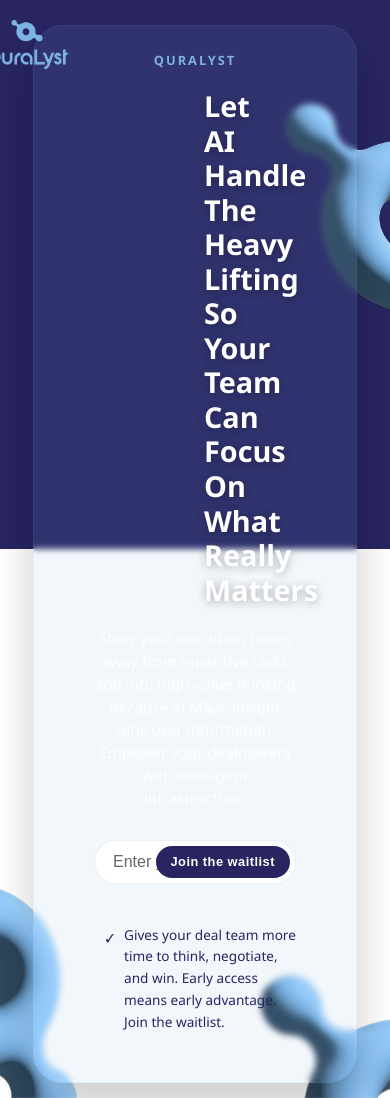
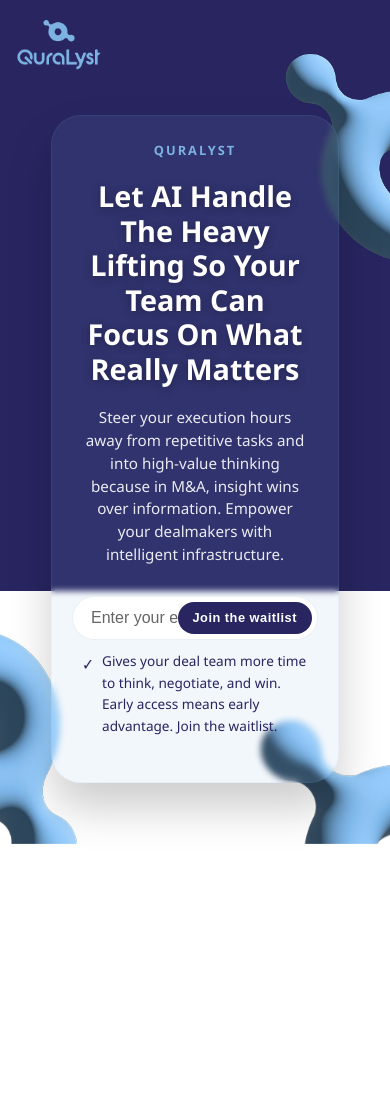
Before and after one commit to Jatin0804/teaser, a website: page index.html in a window 390 px wide. After the commit the page ends 844 px from the top, so only its background shows below. Drawn offline with Linux system fonts and the light colour scheme.

Commit message:
Mobile screen modified

```diff
--- a/styles.css
+++ b/styles.css
@@ -385,6 +385,10 @@ body {
 
 /* Mobile Styles (max-width: 767px) */
 @media screen and (max-width: 767px) {
+    body {
+        background: linear-gradient(180deg, #282561 0%, #282561 70%, #ffffff 50%, #ffffff 100%);
+    }
+
     .laptop-shapes {
         display: none;
     }
@@ -399,6 +403,7 @@ body {
 
     .logo-container {
         top: 20px;
+        left: 15%;
     }
 
     .logo {
@@ -407,8 +412,8 @@ body {
 
     .glass-container {
         padding: 30px 25px;
-        max-width: 90%;
-        margin-top: 10px;
+        max-width: 80%;
+        margin-top: 15%;
     }
 
     .brand-text {
@@ -417,16 +422,17 @@ body {
     }
 
     .main-title {
-        font-size: 1.8rem;
-        margin-bottom: 20px;
+        font-size: 1.3rem;
+        margin: 20px 10px;
     }
 
     .subtitle {
         font-size: 0.95rem;
-        margin-bottom: 30px;
+        margin: 20px 10px 30px 10px;
     }
 
     .waitlist-form {
+        margin: 0px 0px;
         gap: 0;
     }
 
@@ -446,6 +452,7 @@ body {
     }
 
     .description {
+        margin: 10px 10px 20px 10px;
         font-size: 0.85rem;
         gap: 8px;
     }
@@ -470,7 +477,7 @@ body {
     }
 
     .mobile-top-right {
-        top: 100px;
+        top: 50px;
         right: 0;
         width: 160px;
         height: auto;
```
